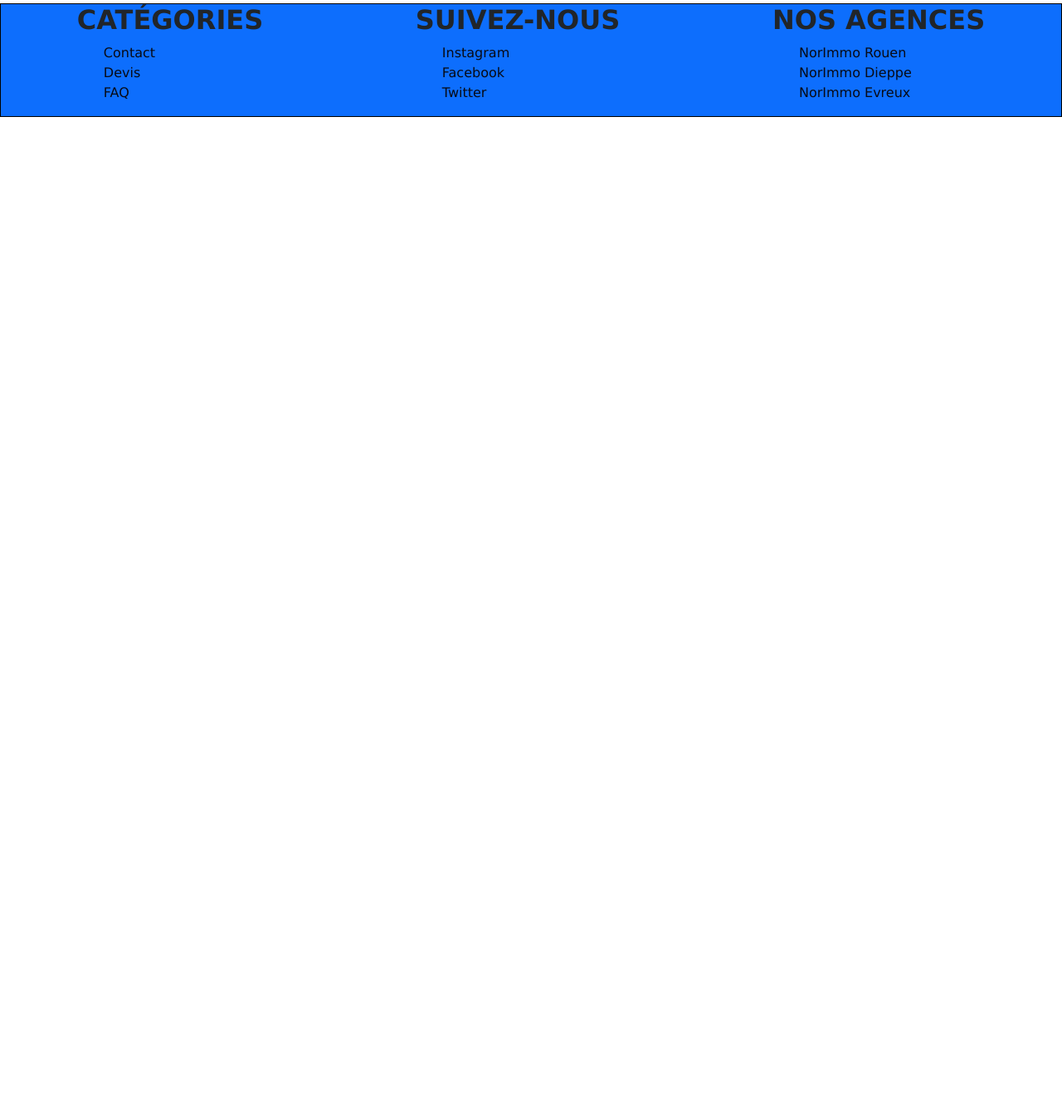
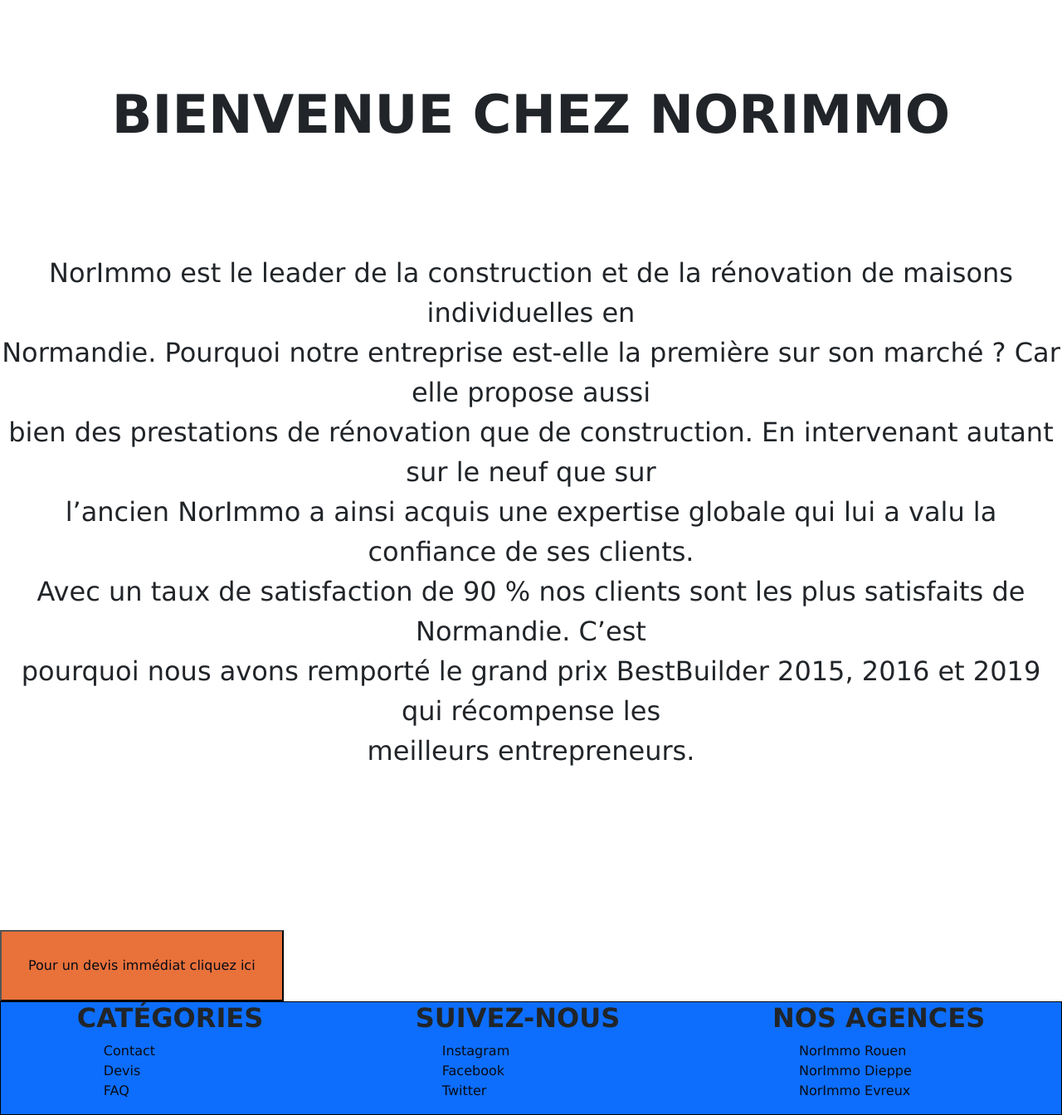
Before and after one commit to taoufik35/norImmo, a website built with Parcel: page index.html in a window 1280 px wide. Shown: the part 1007-2351 px from the top of the page at 83% size. Before the commit the page ends 1148 px from the top, so only its background shows below. Built offline with nearby package versions, Linux system fonts and the light colour scheme; files whose address does not match are found by name.

Commit message:
style home page

```diff
--- a/css/taoufik.css
+++ b/css/taoufik.css
@@ -6,6 +6,7 @@
 
 body {
   font-family: Verdana, sans-serif;
+  margin: 0;
 }
 
 img {
@@ -96,3 +97,27 @@ h2{
 .action {
   background-color: #717171;
 }
+
+/*--------------------------------------------------------text to presented a company-------------------------------------------------------------*/
+
+.com{
+  text-align: center;
+  margin: 3em 0 6em 0;
+  font-size: 2em;
+
+}
+
+.com h2{
+  margin-bottom: 2em;
+  font-size: 2em;
+}
+button{
+  padding: 2em 2em;
+  margin-bottom: 30em;
+  margin-left: 39%;
+  background-color: rgb(233, 113, 58);
+}
+
+button a:hover{
+  color: #0000ff;
+}
--- a/index.html
+++ b/index.html
@@ -138,6 +138,27 @@
 
 
 
+  <!--------------------------------------------------------------------presentation company--------------------------------------------->
+  <div class="com">
+
+    <h2>Bienvenue chez NorImmo
+    </h2>
+
+    <p>
+      NorImmo est le leader de la construction et de la rénovation de maisons individuelles en <br/>
+      Normandie. Pourquoi notre entreprise est-elle la première sur son marché ? Car elle propose aussi<br/>
+      bien des prestations de rénovation que de construction. En intervenant autant sur le neuf que sur<br/>
+      l’ancien NorImmo a ainsi acquis une expertise globale qui lui a valu la confiance de ses clients.<br/>
+      Avec un taux de satisfaction de 90 % nos clients sont les plus satisfaits de Normandie. C’est<br/>
+      pourquoi nous avons remporté le grand prix BestBuilder 2015, 2016 et 2019 qui récompense les<br/>
+      meilleurs entrepreneurs.
+    </p>
+  </div>
+
+
+
+  <button><a href="hidouche.html">Pour un devis immédiat cliquez ici </a></button>
+
   <!----------------------------------------------------------------------------------FOOTER--------------------------------------------------------------------------->
   <footer class="bg-primary">
     <section class="">
--- a/js/main.js
+++ b/js/main.js
@@ -50,10 +50,10 @@ function showSlides(n){
       slides[i].style.display = "none";
   }
   for (i = 0; i < dots.length; i++) {
-      dots[i].className = dots[i].className.replace(" active", "");
+      dots[i].className = dots[i].className.replace(" action", "");
   }
   slides[slideIndex-1].style.display = "block";
-  dots[slideIndex-1].className += " active";
+  dots[slideIndex-1].className += " action";
 }
 
 pause = () => {
```
